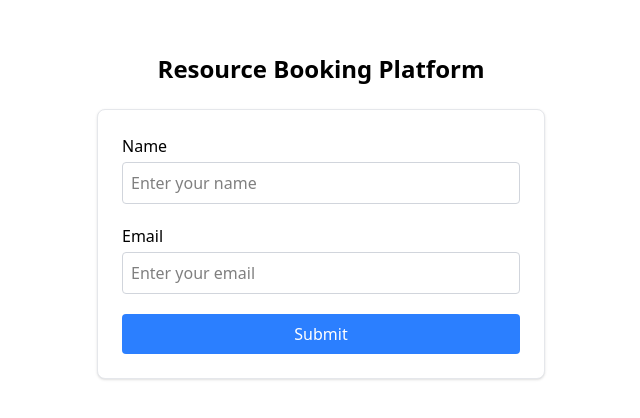
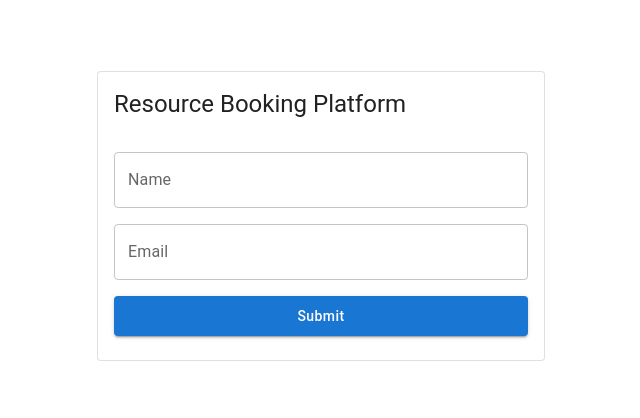
Before and after one commit to AbdulSamiWaseem/resource-booking-platform, a Next.js app in the folder frontend/: page /login in a window 1280 px wide. Shown: the part 184-602 px from the top of the page, without its empty margins (319-959 px from the left). Built offline with nearby package versions, Linux system fonts and the light colour scheme.

Commit message:
feat: integrate MUI in login page

```diff
--- a/frontend/app/login/page.tsx
+++ b/frontend/app/login/page.tsx
@@ -9,6 +9,7 @@ import { useForm } from "react-hook-form";
 import { DevTool } from "@hookform/devtools";
 import { z } from "zod";
 import { zodResolver } from "@hookform/resolvers/zod";
+import { Card, CardHeader, CardContent, TextField, Button, Stack } from "@mui/material";
 
 interface LoginInput {
   name: string;
@@ -67,44 +68,46 @@ export default function Login() {
 
   return (
     <div className="flex flex-col min-h-screen items-center justify-center p-4 bg-white text-black">
-      <h1 className="text-2xl font-bold mb-6">Resource Booking Platform</h1>
-      <div className="w-full max-w-md bg-white border border-gray-200 rounded-lg p-6 shadow-sm">
-        <form onSubmit={handleSubmit(handleOnSubmit)} noValidate className="space-y-4">
-          <div className="flex flex-col gap-1">
-            <div>
-              Name
-            </div>
-            <input
+      <Card variant="outlined" className="w-full max-w-md bg-white">
+        <CardHeader
+          title="Resource Booking Platform"
+        />
+        <CardContent>
+          <form onSubmit={handleSubmit(handleOnSubmit)} noValidate>
+            <Stack spacing={2}>
+              <TextField
+                label="Name"
                 type="text"
+                placeholder="Enter your name"
+                fullWidth
                 {...register("name")}
-              placeholder="Enter your name"
-              className="w-full p-2 border border-gray-300 rounded text-black bg-white"
+                error={!!errors.name}
+                helperText={errors.name?.message}
               />
-            <p className="text-red-500 text-xs">{errors.name?.message}</p>
-          </div>
 
-          <div className="flex flex-col gap-1">
-            <div>
-              Email
-            </div>
-            <input
+              <TextField
+                label="Email"
                 type="email"
+                placeholder="Enter your email"
+                fullWidth
                 {...register("email")}
-              placeholder="Enter your email"
-              className="w-full p-2 border border-gray-300 rounded text-black bg-white"
+                error={!!errors.email}
+                helperText={errors.email?.message}
               />
-            <p className="text-red-500 text-xs">{errors.email?.message}</p>
-          </div>
 
-          <button
+              <Button
                 type="submit"
+                variant="contained"
+                fullWidth
                 disabled={loginMutation.isPending}
-            className="w-full bg-blue-500 text-white p-2 rounded cursor-pointer disabled:opacity-50"
+                sx={{ py: 1, textTransform: "none" }}
               >
                 {loginMutation.isPending ? "Submitting..." : "Submit"}
-          </button>
+              </Button>
+            </Stack>
           </form>
-      </div>
+        </CardContent>
+      </Card>
       <DevTool control={control} />
     </div>
   );
--- a/frontend/package.json
+++ b/frontend/package.json
@@ -9,7 +9,11 @@
     "lint": "eslint"
   },
   "dependencies": {
+    "@emotion/react": "^11.14.0",
+    "@emotion/styled": "^11.14.1",
     "@hookform/resolvers": "^5.4.0",
+    "@mui/material": "^9.1.1",
+    "@mui/styled-engine-sc": "^9.1.1",
     "@tanstack/react-query": "^5.101.0",
     "@tanstack/react-query-devtools": "^5.101.0",
     "antd": "^6.4.4",
@@ -20,6 +24,7 @@
     "react-dom": "19.2.4",
     "react-hook-form": "^7.79.0",
     "react-hot-toast": "^2.6.0",
+    "styled-components": "^6.4.2",
     "zod": "^4.4.3"
   },
   "devDependencies": {
```
Also changed, not shown: 1 other file (tests, documents, lock files or other folders). Lines whose indentation alone changed are shown as unchanged.
